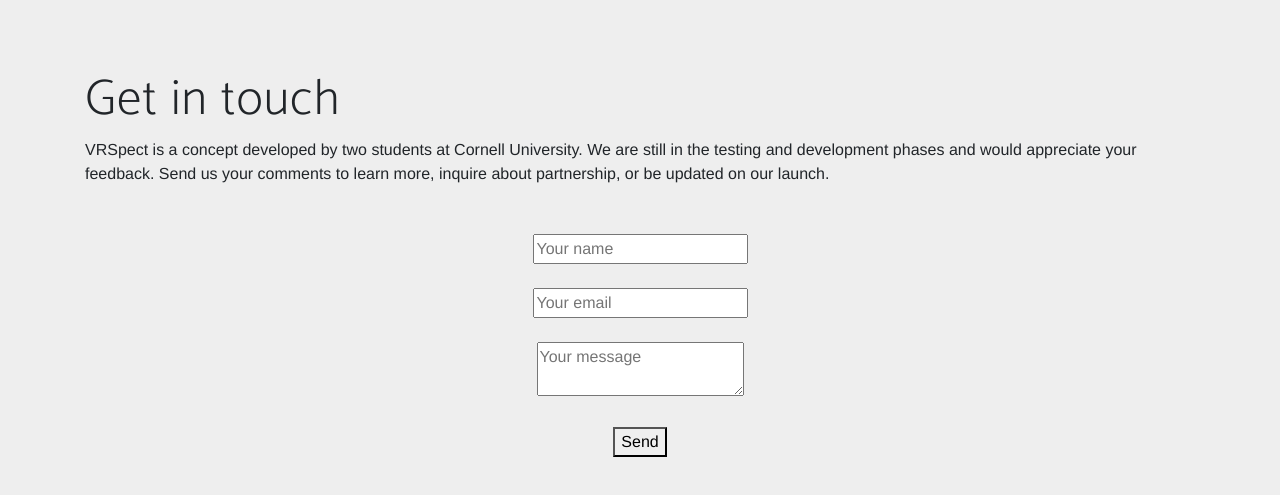
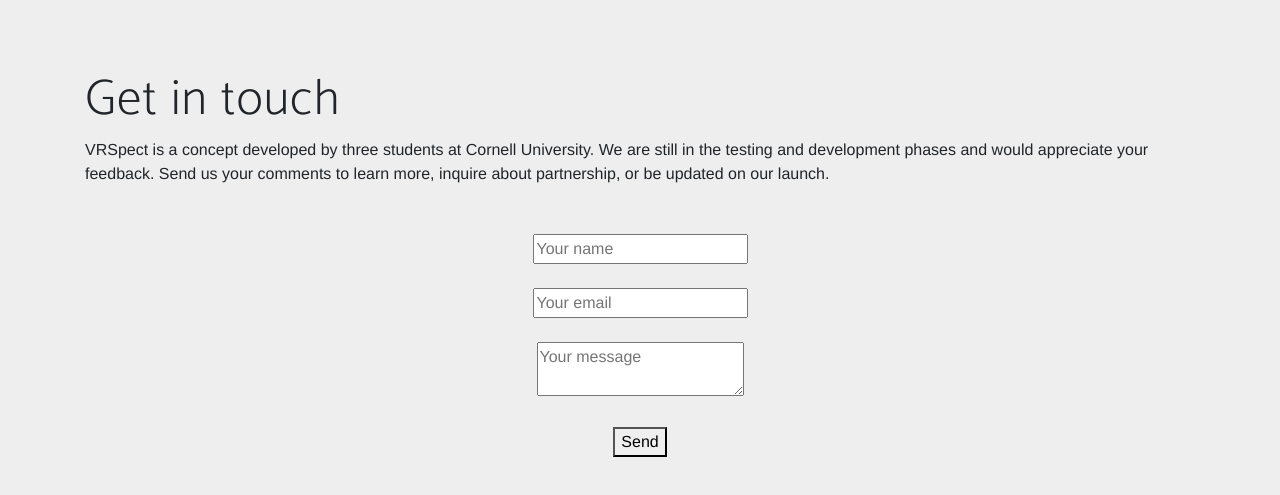
Before and after one commit to VRspect/VRspect.github.io, a website: page index.html in a window 1280 px wide. Shown: the part 2726-3221 px from the top of the page. Drawn offline with Linux system fonts and the light colour scheme; a web font is replaced by a local one.

Commit message:
correction

```diff
--- a/index.html
+++ b/index.html
@@ -127,7 +127,7 @@
     <section class="contact bg-primary" id="contact" style="background-color:#eee!important;">
       <div class="container">
         <h2>Get in touch</h2>
-        VRSpect is a concept developed by two students at Cornell University. We are still in the testing and development phases and would appreciate your feedback. Send us your comments to learn more, inquire about partnership, or be updated on our launch.
+        VRSpect is a concept developed by three students at Cornell University. We are still in the testing and development phases and would appreciate your feedback. Send us your comments to learn more, inquire about partnership, or be updated on our launch.
         <br><br><br>
         <div class="text-center">
           <form method="POST" action="http://formspree.io/huangjerica@gmail.com">
```
